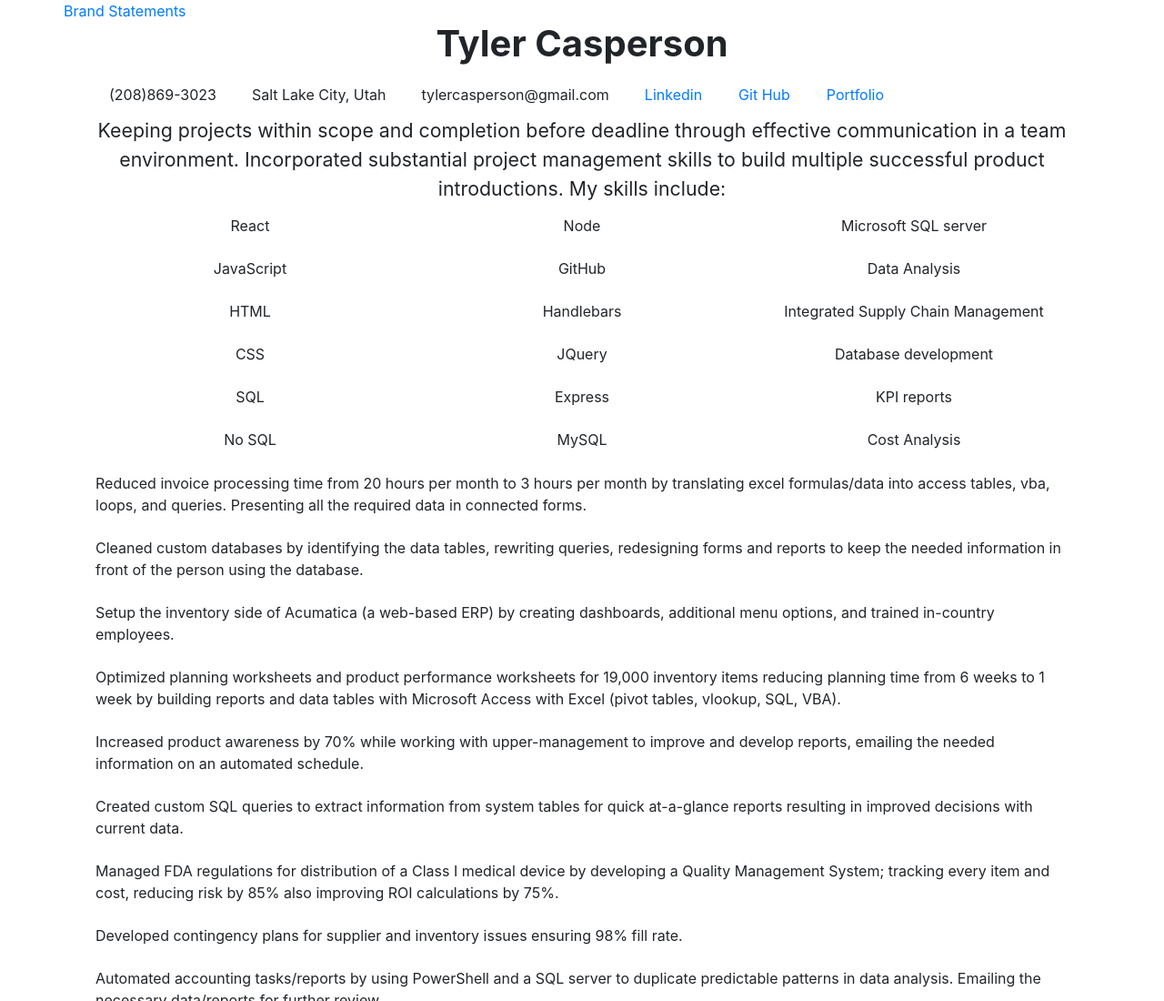
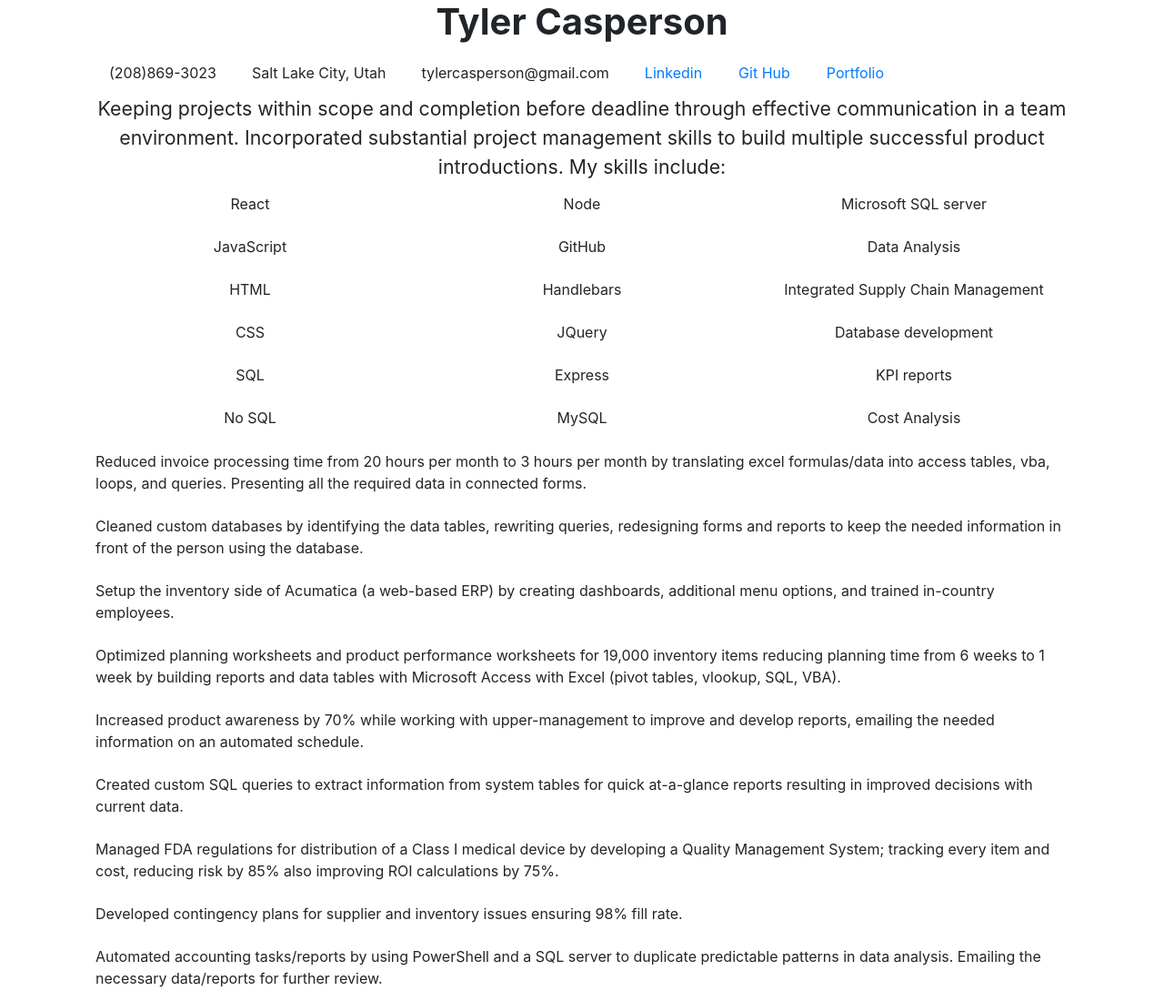
Before and after one commit to tylercasperson/resume, a plain HTML site: page index.html in a window 1280 px wide. Shown: the top 1100 px of the page at 91% size. Drawn offline with nearby package versions, Linux system fonts and the light colour scheme.

Commit message:
removed brand statments

```diff
--- a/index.html
+++ b/index.html
@@ -9,8 +9,6 @@
 </head>
 <body class="container">
     <div class="row">
-    <a href="https://tylercasperson.github.io/resume/brand/">Brand Statements</a>
-    <br>
     <div class="col-md-12 header">
         <h1 class="name">Tyler Casperson</h1>
         <div class="col-md-12 contactInfo">
```
